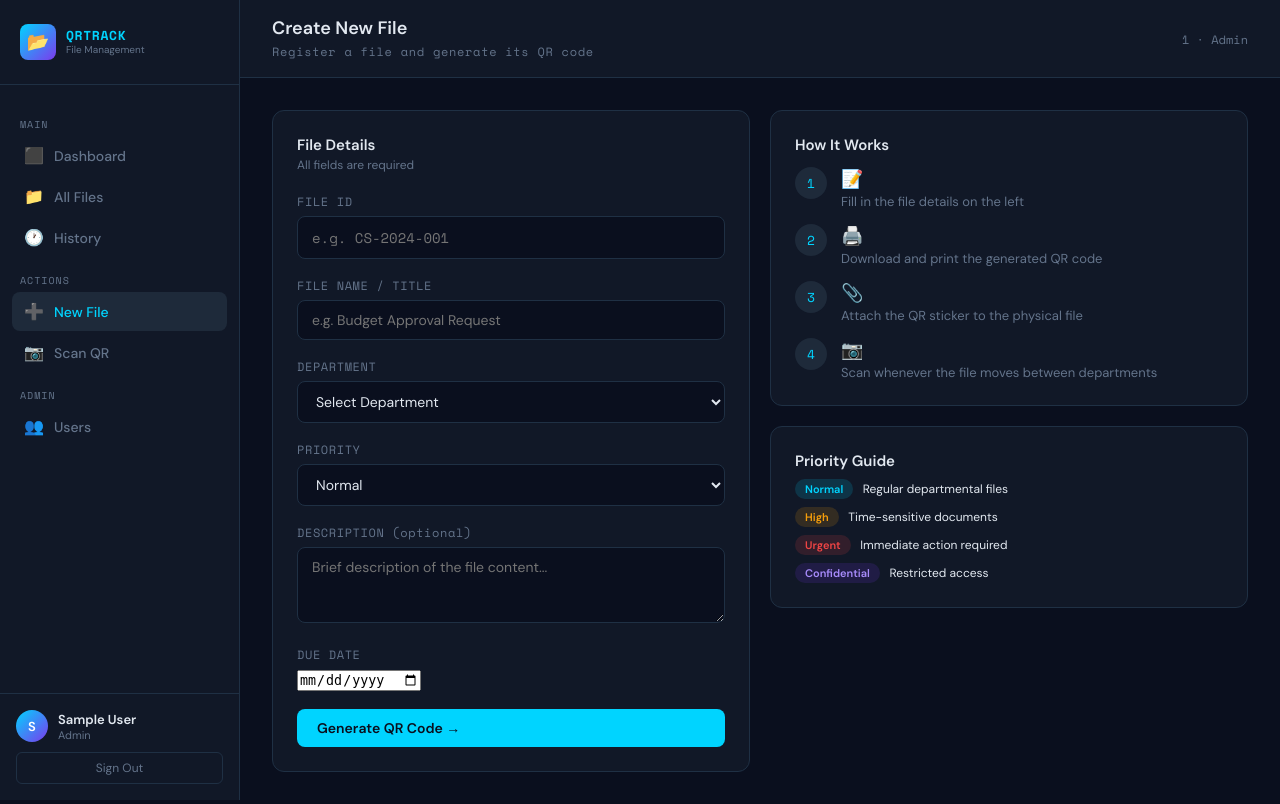
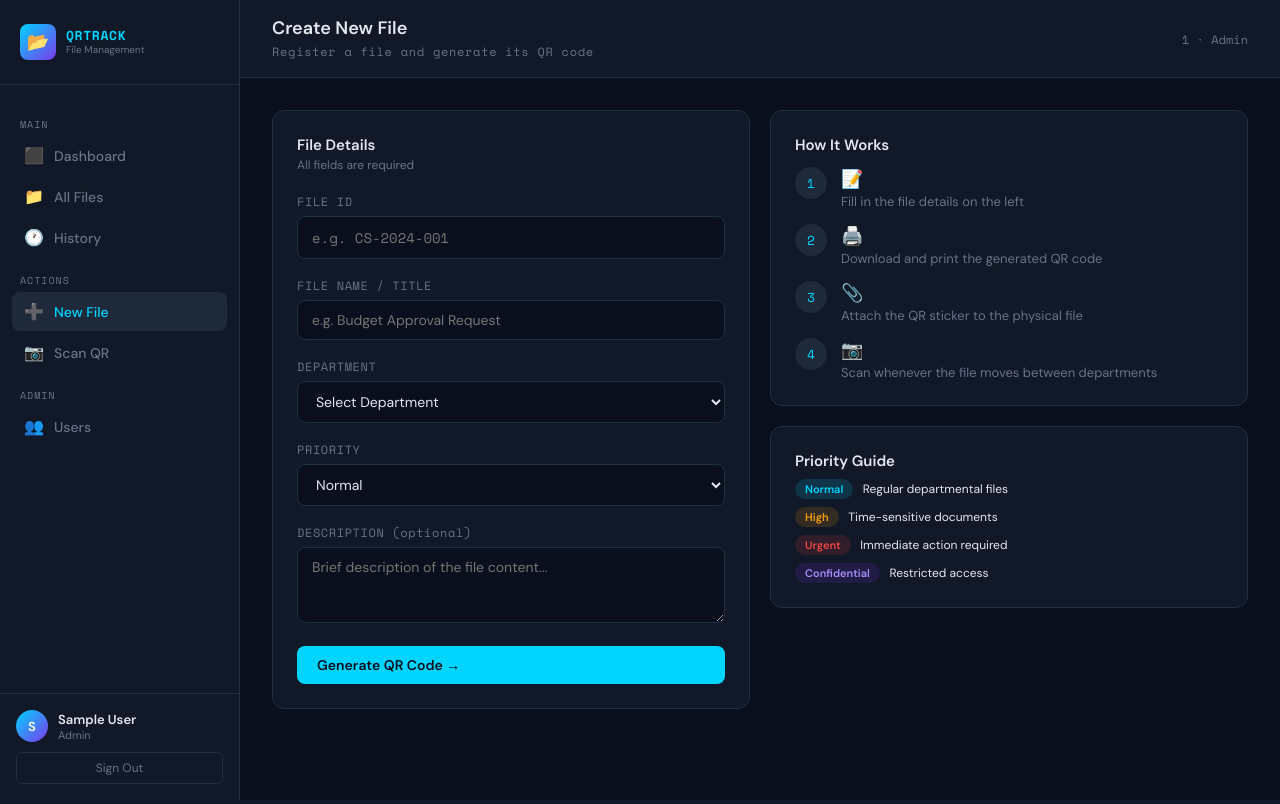
Before and after one commit to gouthami-2412/qrtrack, a Flask app: page /create in a window 1280 px wide. Run offline with Flask 3, Linux system fonts and the light colour scheme; the visitor is signed in with stand-in values (Sample User, id 1); some libraries are stand-ins or nearby versions.

Commit message:
fix due date

```diff
--- a/app.py
+++ b/app.py
@@ -287,7 +287,6 @@ def create():
         dept      = request.form["department"].strip()
         priority  = request.form.get("priority", "normal")
         desc      = request.form.get("description", "").strip()
-        due_date  = request.form.get("due_date", "").strip() or None
         person    = session["full_name"]
 
         conn = get_db()
@@ -316,23 +315,23 @@ def create():
         if USE_POSTGRES:
             c = conn.cursor()
             c.execute("""
-                INSERT INTO files (file_id,file_name,department,created_date,status,stage,priority,description,due_date,qr_base64)
-                VALUES (%s,%s,%s,%s,'active','created',%s,%s,%s,%s)
-            """, (file_id, file_name, dept, now, priority, desc, due_date, qr_b64))
+                INSERT INTO files (file_id,file_name,department,created_date,status,stage,priority,description,qr_base64)
+                VALUES (%s,%s,%s,%s,'active','created',%s,%s,%s)
+            """, (file_id, file_name, dept, now, priority, desc, qr_b64))
             c.execute("""
-                INSERT INTO movements (file_id,department,person,action,in_time,due_date)
-                VALUES (%s,%s,%s,'created',%s,%s)
-            """, (file_id, dept, person, now, due_date))
+                INSERT INTO movements (file_id,department,person,action,in_time)
+                VALUES (%s,%s,%s,'created',%s)
+            """, (file_id, dept, person, now))
         else:
             c = conn.cursor()
             c.execute("""
-                INSERT INTO files (file_id,file_name,department,created_date,status,stage,priority,description,due_date,qr_base64)
-                VALUES (?,?,?,?,'active','created',?,?,?,?)
-            """, (file_id, file_name, dept, now, priority, desc, due_date, qr_b64))
+                INSERT INTO files (file_id,file_name,department,created_date,status,stage,priority,description,qr_base64)
+                VALUES (?,?,?,?,'active','created',?,?,?)
+            """, (file_id, file_name, dept, now, priority, desc, qr_b64))
             c.execute("""
-                INSERT INTO movements (file_id,department,person,action,in_time,due_date)
-                VALUES (?,?,?,'created',?,?)
-            """, (file_id, dept, person, now, due_date))
+                INSERT INTO movements (file_id,department,person,action,in_time)
+                VALUES (?,?,?,'created',?)
+            """, (file_id, dept, person, now))
 
         conn.commit()
         conn.close()
--- a/templates/create.html
+++ b/templates/create.html
@@ -50,10 +50,7 @@
         <label>DESCRIPTION (optional)</label>
         <textarea name="description" rows="3" placeholder="Brief description of the file content..." style="resize:vertical"></textarea>
       </div>
-      <div class="form-group">
-        <label>DUE DATE</label>
-        <input type="date" name="due_date">
-      </div>
+
       <button type="submit" class="btn btn-primary" style="width:100%">Generate QR Code →</button>
     </form>
   </div>
```
